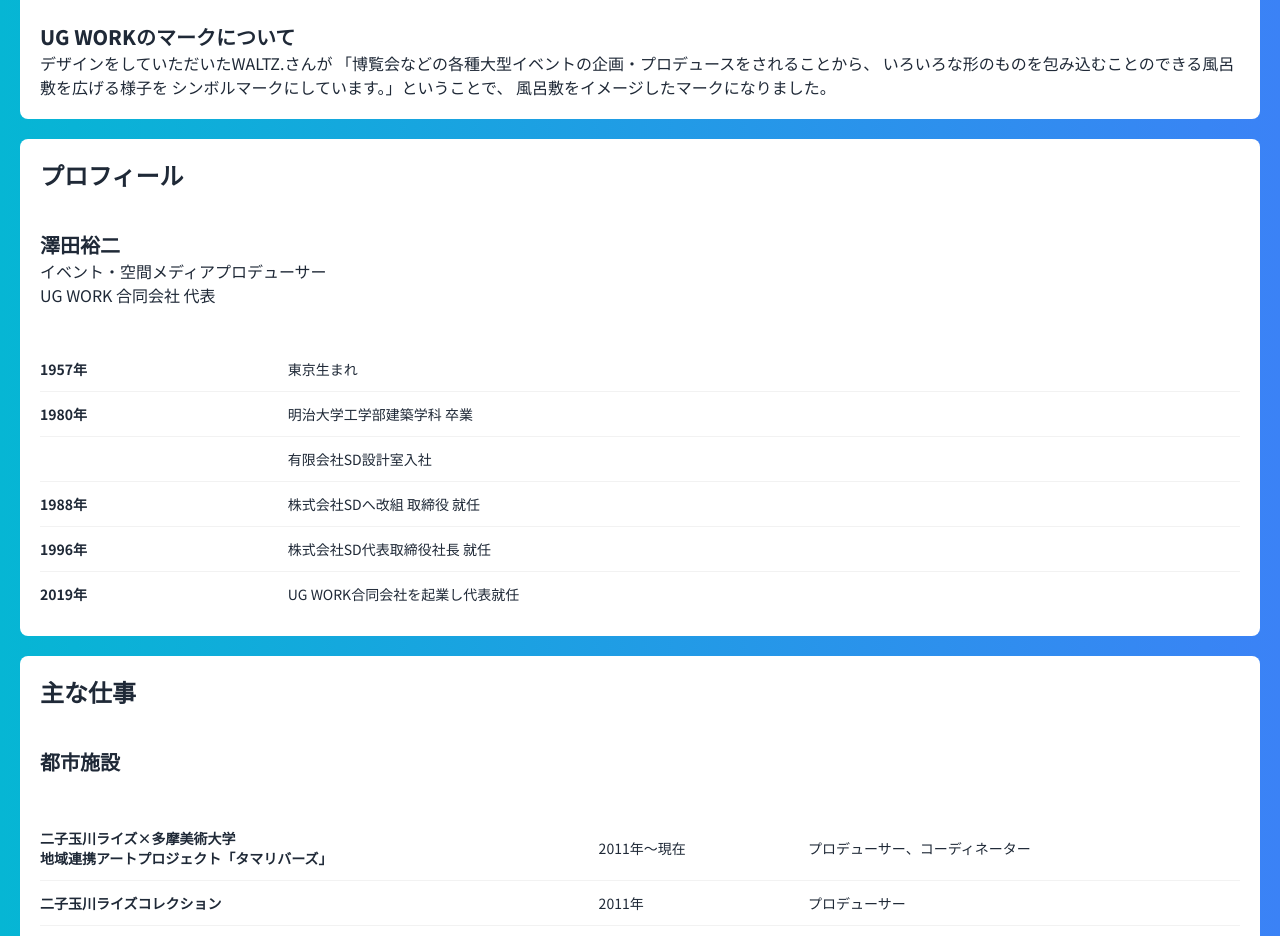
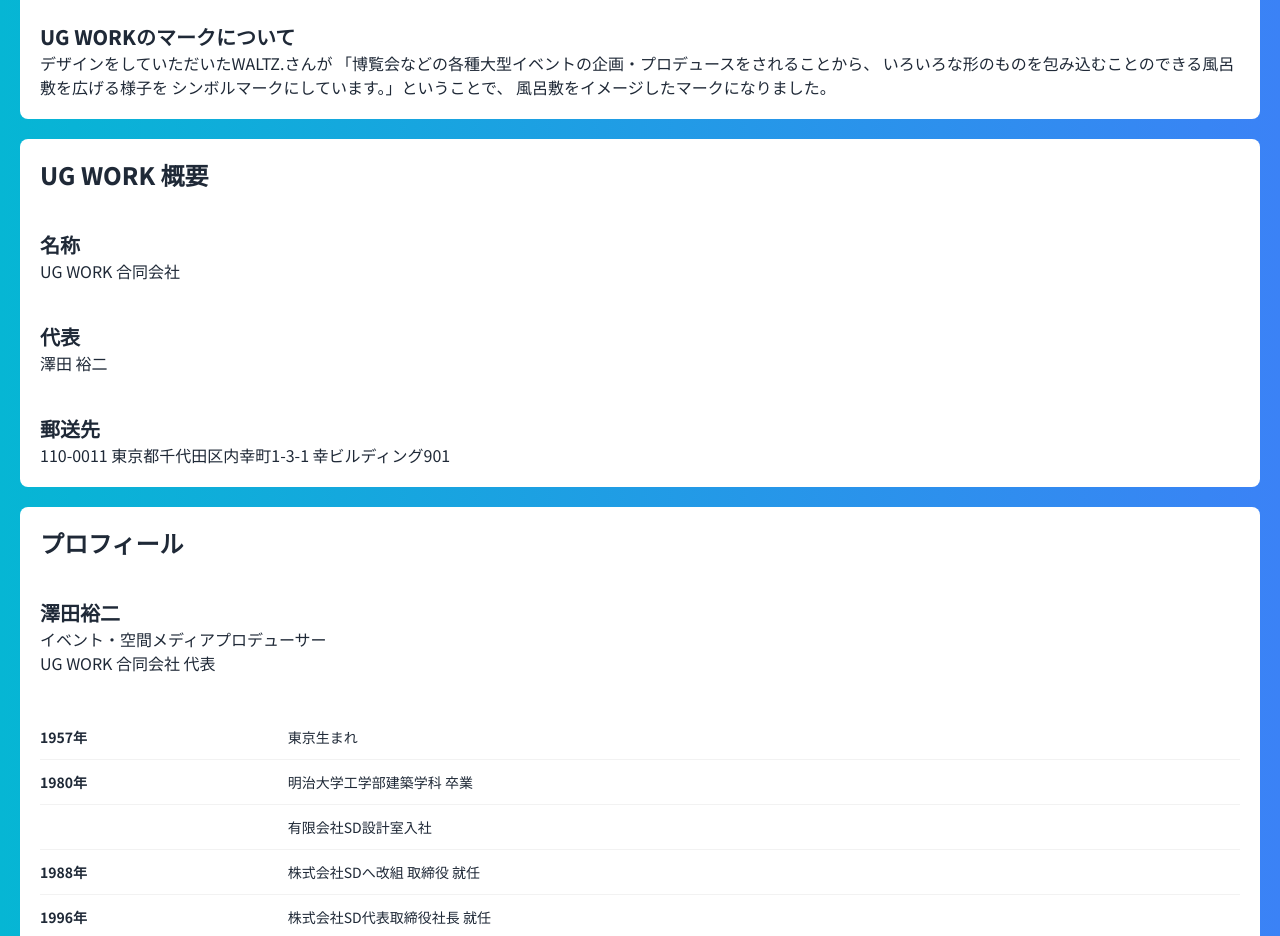
Before and after one commit to manji6/nextjs-deploy, a Next.js app: page /corpsite in a window 1280 px wide. Shown: the part 820-1756 px from the top of the page. Built offline with nearby package versions, Linux system fonts and the light colour scheme.

Commit message:
情報追加
情報追加

```diff
--- a/app/corpsite/page.tsx
+++ b/app/corpsite/page.tsx
@@ -45,6 +45,24 @@
             シンボルマークにしています。」ということで、
             風呂敷をイメージしたマークになりました。</p>
         </div>
+      </div>
+
+      <div className="container max-w-full bg-white rounded-lg mb-5">
+        <h2 className="p-5 text-2xl font-extrabold">UG WORK 概要</h2>
+        <div className="p-5">
+          <h3 className="text-xl font-extrabold">名称</h3>
+          <p>UG WORK 合同会社</p>
+        </div>
+
+        <div className="p-5">
+          <h3 className="text-xl font-extrabold">代表</h3>
+          <p>澤田 裕二</p>
+        </div>
+        <div className="p-5">
+          <h3 className="text-xl font-extrabold">郵送先</h3>
+          <p>110-0011 東京都千代田区内幸町1-3-1 幸ビルディング901</p>
+        </div>
+
       </div>
 
       <div className="container max-w-full bg-white rounded-lg mb-5">
```
